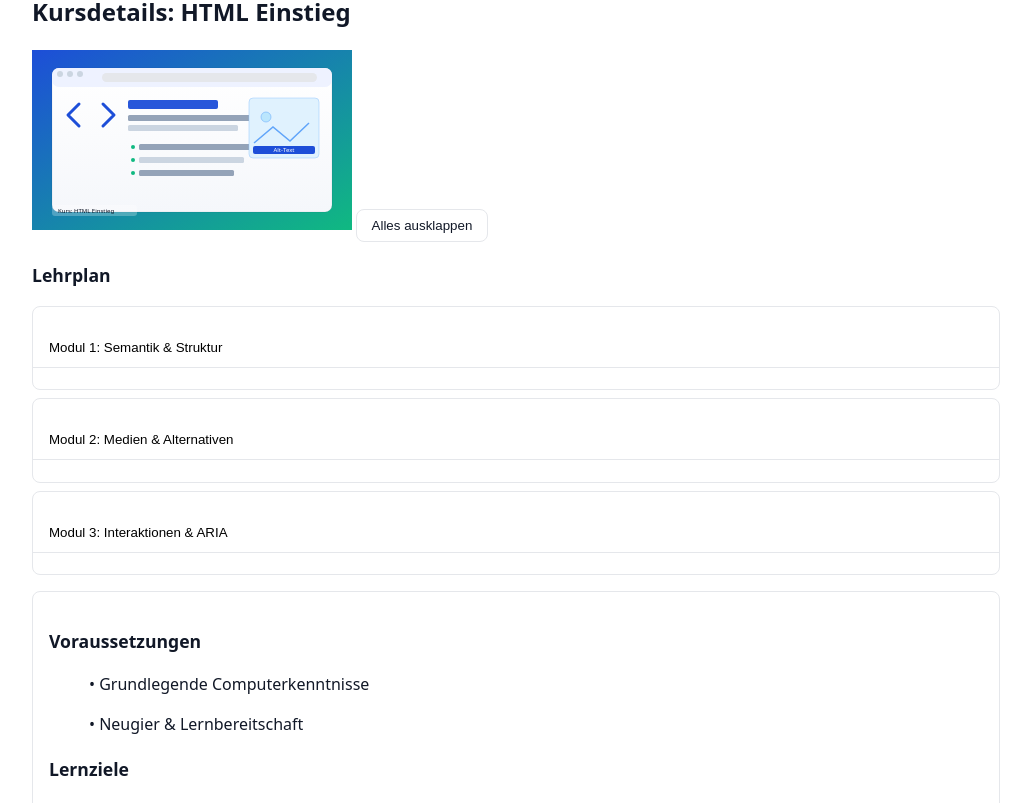
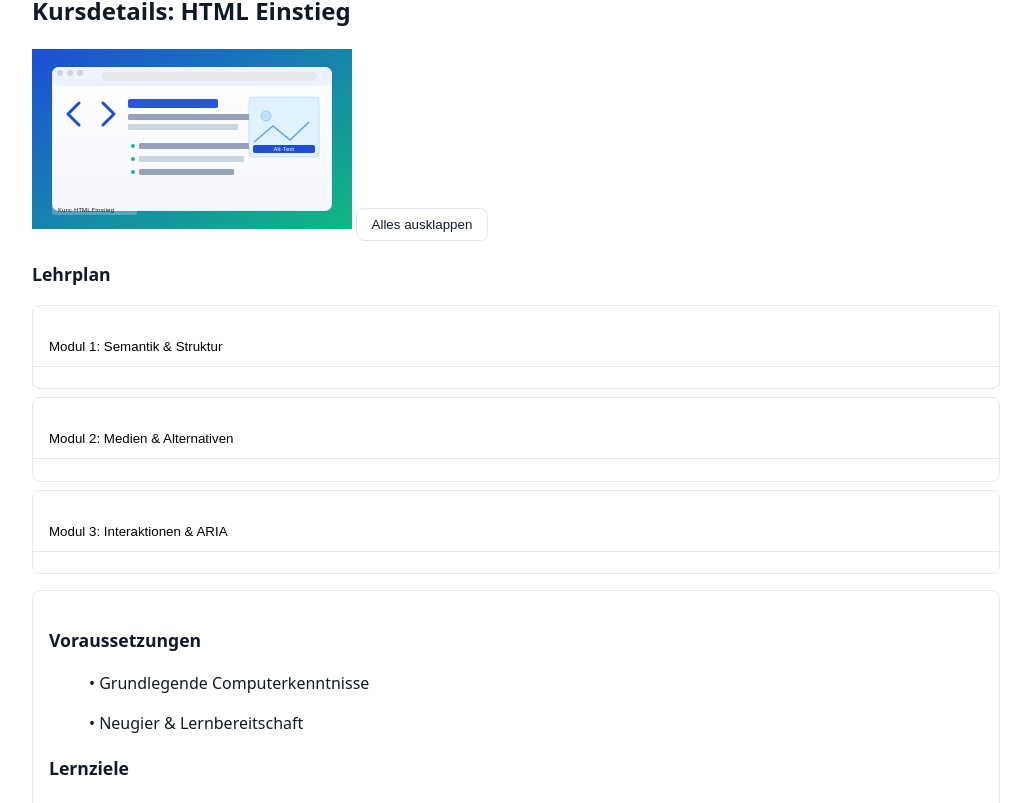
Before and after one commit to flo2019/AccCheckTest, a plain HTML site: page tests-0568d0/pages/skillsprintV1/index.html in a window 1280 px wide. Shown: the part 1997-2800 px from the top of the page, without its empty margins (124-1155 px from the left). Drawn offline with Linux system fonts and the light colour scheme.

Commit message:
S2V1 changed

```diff
--- a/tests-0568d0/pages/skillsprintV1/assets/css/styles.css
+++ b/tests-0568d0/pages/skillsprintV1/assets/css/styles.css
@@ -26,7 +26,7 @@ a:focus-visible, button:focus-visible, [role="tab"]:focus-visible, input:focus-v
 .container{max-width:1000px;margin-inline:auto;padding:1rem}
 .section{padding:2rem 0;border-top:1px solid var(--border)}
 .section-hero{background:var(--surface)}
-.section .h-sub{font-size:1.1rem;margin-top:1.25rem}
+.section .h-sub{font-weight:700; font-size:1.1rem;margin-top:1.25rem}
 
 .site-header{position:sticky;top:0;background:#fff;border-bottom:1px solid var(--border);z-index:10}
 .header-inner{display:flex;align-items:center;gap:1rem}
--- a/tests-0568d0/pages/skillsprintV1/index.html
+++ b/tests-0568d0/pages/skillsprintV1/index.html
@@ -76,7 +76,7 @@ alt="skillsprint-logo-mark.svg" style="width: 300px; height: auto;">
         </form>
 
         <div class="filters" aria-labelledby="filter-title">
-          <h4 id="filter-title">Filter</h4>
+          <h3 id="filter-title">Filter</h3>
           <div class="filter-groups">
             <fieldset>
               <legend>Optionen</legend>
@@ -281,12 +281,12 @@ src="../images/kurs-html-einstieg.svg"/>
         </div>
 
         <aside class="info-box" aria-label="Hinweise">
-          <h3 class="h-sub">Voraussetzungen</h3>
+          <p class="h-sub">Voraussetzungen</p>
           <ul>
             <p>• Grundlegende Computerkenntnisse</p>
             <p>• Neugier &amp; Lernbereitschaft</p>
           </ul>
-          <h3 class="h-sub">Lernziele</h3>
+          <p class="h-sub">Lernziele</p>
           <ul>
             <li>Semantisch korrekte HTML-Strukturen erstellen</li>
             <li>Alt-Texte und Medienalternativen sicher einsetzen</li>
```
